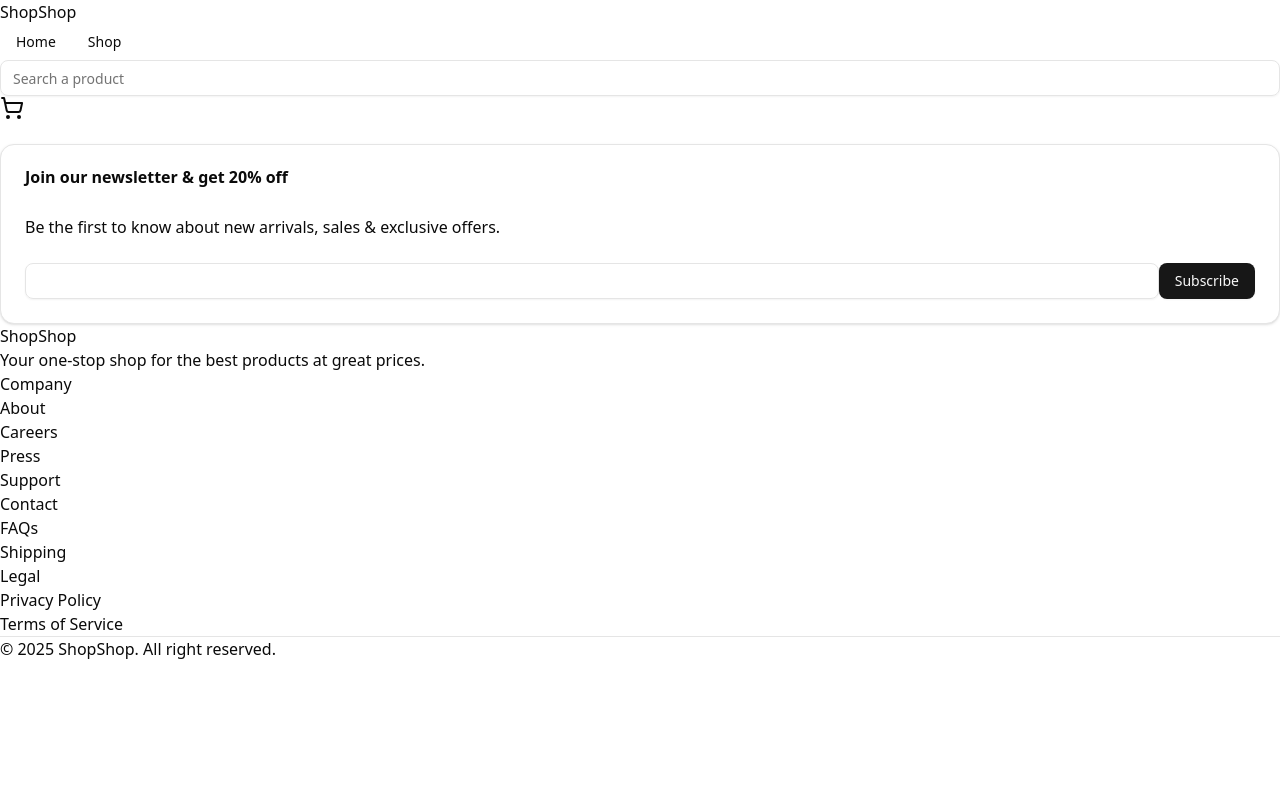
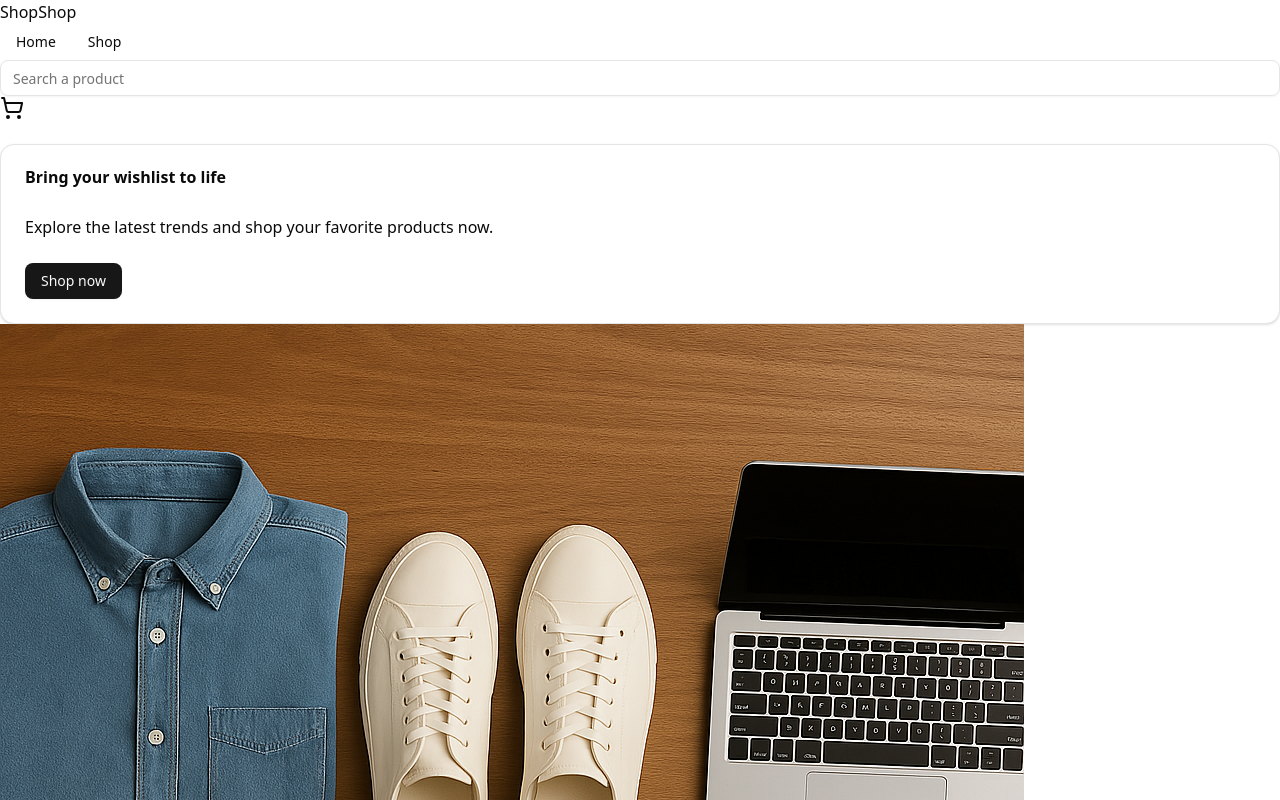
Before and after one commit to gofhilman/shopping-cart, a React (Vite) app: page / in a window 1280 px wide. Shown: the top 800 px of the page. Built offline with nearby package versions, Linux system fonts and the light colour scheme; some icons are missing.

Commit message:
WIP: create page components

```diff
--- a/src/components/Footer.jsx
+++ b/src/components/Footer.jsx
@@ -48,12 +48,12 @@ export default function Footer() {
           <p>Your one‑stop shop for the best products at great prices.</p>
         </div>
         <div>
-          {footerInfo.map((info) => (
-            <div>
+          {footerInfo.map((info, index) => (
+            <div key={index}>
               <h2>{info.header}</h2>
               <ul>
-                {info.list.map((list) => (
-                  <li>
+                {info.list.map((list, index) => (
+                  <li key={index}>
                     <Link>{list}</Link>
                   </li>
                 ))}
--- /dev/null
+++ b/src/pages/Cart.jsx
@@ -0,0 +1,3 @@
+export default function Cart() {
+
+}
--- /dev/null
+++ b/src/pages/Home.jsx
@@ -0,0 +1,29 @@
+import { Button } from "@/components/ui/button";
+import {
+  Card,
+  CardContent,
+  CardFooter,
+  CardHeader,
+  CardTitle,
+} from "@/components/ui/card";
+
+export default function Home() {
+  return (
+    <div>
+      <div>
+        <Card>
+          <CardHeader>
+            <CardTitle>Bring your wishlist to life</CardTitle>
+          </CardHeader>
+          <CardContent>
+            <p>Explore the latest trends and shop your favorite products now.</p>
+          </CardContent>
+          <CardFooter>
+            <Button>Shop now</Button>
+          </CardFooter>
+        </Card>
+      </div>
+      <img src="/shopshop.png" alt="ShopShop cover image" />
+    </div>
+  );
+}
--- /dev/null
+++ b/src/pages/Product.jsx
@@ -0,0 +1,3 @@
+export default function Product() {
+
+}
--- /dev/null
+++ b/src/pages/Shop.jsx
@@ -0,0 +1,3 @@
+export default function Shop() {
+  return <p>Shop</p>
+}
--- a/src/routes.jsx
+++ b/src/routes.jsx
@@ -1,12 +1,21 @@
 import App from "./App";
+import Cart from "./pages/Cart";
 import ErrorPage from "./pages/ErrorPage";
+import Home from "./pages/Home";
+import Product from "./pages/Product";
+import Shop from "./pages/Shop";
 
 const routes = [
   {
     path: "/",
     element: <App />,
     errorElement: <ErrorPage />,
-    children: [],
+    children: [
+      { index: true, element: <Home /> },
+      { path: "shop", element: <Shop /> },
+      { path: "cart", element: <Cart /> },
+      { path: "product/:productUrl", element: <Product /> },
+    ],
   },
 ];
 
```
Also changed, not shown: public/shopshop.png (added).
